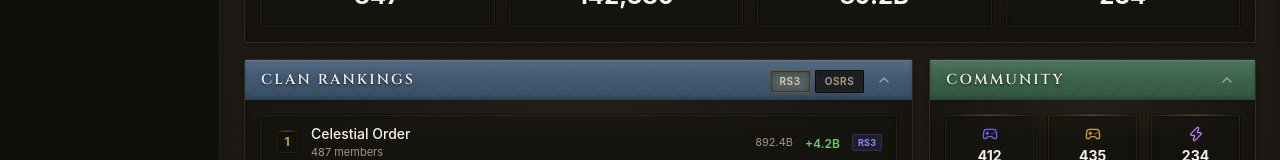
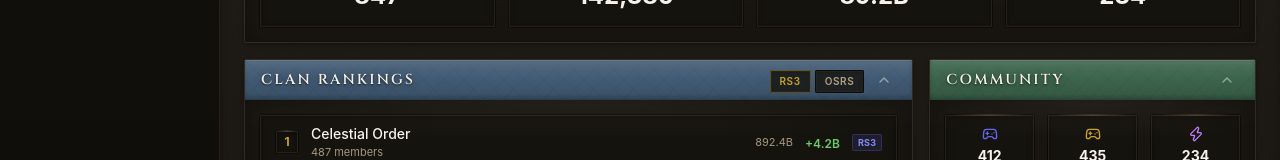
Before and after one commit to harrisonkyle98-ctrl/clanhaven, a React (Vite) app in the folder frontend/: page / in a window 1280 px wide. Shown: the part 550-710 px from the top of the page. Built offline with nearby package versions, Linux system fonts and the light colour scheme; no server answers.

Commit message:
fix: active tab uses same dark background as inactive with gold text and border accent
Co-Authored-By: Kyle Harrison <harrisonkyle98@gmail.com>

```diff
--- a/frontend/src/index.css
+++ b/frontend/src/index.css
@@ -483,14 +483,13 @@ body {
 }
 
 .ch-tab-active {
-  background: rgba(201, 162, 39, 0.15);
-  color: #dccaaa;
+  background: rgba(22, 19, 14, 0.8);
+  color: #c9a227;
   box-shadow:
-    inset 0 0 0 1px rgba(201, 162, 39, 0.3),
-    inset 0 0 0 2px rgba(52, 45, 34, 0.6),
-    inset 0 1px 0 rgba(201, 162, 39, 0.2),
-    inset 0 3px 8px rgba(0, 0, 0, 0.4),
-    inset 0 -1px 4px rgba(0, 0, 0, 0.15);
+    inset 0 0 0 1px rgba(201, 162, 39, 0.35),
+    inset 0 0 0 2px rgba(52, 45, 34, 0.4),
+    inset 0 1px 0 rgba(201, 162, 39, 0.15),
+    inset 0 2px 4px rgba(0, 0, 0, 0.3);
 }
 
 /* ===========================================
```
